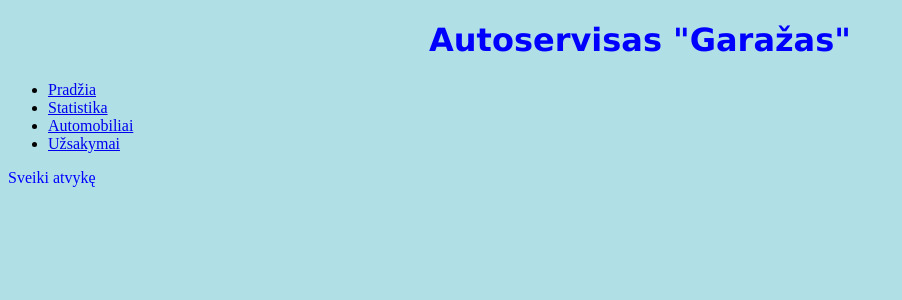
After one commit to tms-rls/ptu7_20230116_autoservisas, a Django app: template autoservisas/autoservisas_uzd/templates/pradzia.html in a window 1280 px wide. The commit adds this page. Shown: the top 300 px of the page, without its empty margins (0-902 px from the left). Run offline with Django 3.2, Linux system fonts and the light colour scheme; the template is opened without the code that fills it, so the values that code supplies are empty.

Commit message:
supaprastintas stilius

```diff
--- a/autoservisas/autoservisas_uzd/static/css/styles.css
+++ b/autoservisas/autoservisas_uzd/static/css/styles.css
@@ -1,5 +1,3 @@
-.sidebar-nav {
-    margin-top: 20px;
-    padding: 0;
-    list-style: none;
-}
+body {background-color: powderblue;}
+h1 {color: blue; font-family:verdana; text-align:center}
+p {color: blue;}
--- a/autoservisas/autoservisas_uzd/templates/automobiliai.html
+++ b/autoservisas/autoservisas_uzd/templates/automobiliai.html
@@ -1,7 +1,6 @@
 {% extends "bazinis.html" %}
 
 {% block content %}
-  <h1>Visi aptarnaujami automobiliai</h1>
   <p>Šiuo metu aptarnaujame šiuos automobilius:</p>
   {% for auto in visi_automobiliai %}
     <hr>
--- a/autoservisas/autoservisas_uzd/templates/bazinis.html
+++ b/autoservisas/autoservisas_uzd/templates/bazinis.html
@@ -3,26 +3,25 @@
 <head>
   {% block title %}<title>Autoservisas</title>{% endblock %}
   <meta charset="utf-8">
-  <meta name="viewport" content="width=device-width, initial-scale=1">
-  <link rel="stylesheet" href="https://stackpath.bootstrapcdn.com/bootstrap/4.1.3/css/bootstrap.min.css" integrity="sha384-MCw98/SFnGE8fJT3GXwEOngsV7Zt27NXFoaoApmYm81iuXoPkFOJwJ8ERdknLPMO" crossorigin="anonymous">
+  <meta name="viewport" content="width=device-width, initial-scale=1.0">
   <!-- Add additional CSS in static file -->
-  {% load static %}
+  <style>
+      {% load static %}
+  </style>
   <link rel="stylesheet" href="{% static 'css/styles.css' %}">
 </head>
 <body>
+<h1>Autoservisas "Garažas"</h1>
+  <nav class="navbar navbar-expand-sm bg-light">
   <div class="container-fluid">
-    <div class="row">
-      <div class="col-sm-2">
-      {% block sidebar %}
-        <ul class="sidebar-nav">
-          <li><a href="{% url 'statistika' %}">Statistika</a></li>
-          <li><a href="{% url 'visi_automobiliai' %}">Automobiliai</a></li>
-          <li><a href="{% url 'uzsakymai' %}">Užsakymai</a></li>
-        </ul>
-     {% endblock %}
-      </div>
-      <div class="col-sm-10 ">{% block content %}{% endblock %}</div>
-    </div>
+    <ul class="navbar-nav">
+      <li><a href="{% url 'pradzia' %}">Pradžia</a></li>
+      <li><a href="{% url 'statistika' %}">Statistika</a></li>
+      <li><a href="{% url 'visi_automobiliai' %}">Automobiliai</a></li>
+      <li><a href="{% url 'uzsakymai' %}">Užsakymai</a></li>
+    </ul>
   </div>
+  </nav>
+  <div>{% block content %}{% endblock %}</div>
 </body>
 </html>
--- /dev/null
+++ b/autoservisas/autoservisas_uzd/templates/pradzia.html
@@ -0,0 +1,5 @@
+{% extends "bazinis.html" %}
+
+{% block content %}
+<p>Sveiki atvykę</p>
+{% endblock %}
--- a/autoservisas/autoservisas_uzd/templates/statistika.html
+++ b/autoservisas/autoservisas_uzd/templates/statistika.html
@@ -1,10 +1,8 @@
 {% extends "bazinis.html" %}
 
 {% block content %}
-  <h1>Autoservisas "Garažas"</h1>
-  <p>Sveiki atvykę</p>
-  <p>Galime pasigirti savo statistika:</p>
-  <ul>
+  <h4>Galime pasigirti savo statistika</h4>
+  <ul >
     <li><strong>Šiuo metu mūsų teikiama paslaugų:</strong> {{ paslaugu_kiekis }}</li>
     <li><strong>Mūsų atlikti užsakymai:</strong> {{ atliktu_uzsakymu_kiekis }}</li>
     <li><strong>Mūsų aptarnaujamų automobilių:</strong> {{ automobiliu_kiekis }}</li>
--- a/autoservisas/autoservisas_uzd/templates/uzsakymai.html
+++ b/autoservisas/autoservisas_uzd/templates/uzsakymai.html
@@ -1,9 +1,9 @@
 {% extends "bazinis.html" %}
 
-{% block title %}Užsakymai{% endblock %}
+{% block title %}{% endblock %}
 
 {% block content %}
- <h1>Užsakymų sąrašas</h1>
+ <h2>Užsakymų sąrašas</h2>
  {% for uzsakymas in uzsakymai %}
  <hr>
  <p><a href="{{ uzsakymas.id }}">{{uzsakymas}}</a> </p>
--- a/autoservisas/autoservisas_uzd/templates/uzsakymas.html
+++ b/autoservisas/autoservisas_uzd/templates/uzsakymas.html
@@ -1,9 +1,9 @@
 {% extends "bazinis.html" %}
 
-{% block title%}Užsakymas{% endblock %}
+{% block title%}{% endblock %}
 
 {% block content %}
- <h1>Užsakymo detalizacija</h1>
+ <h2>Užsakymo detalizacija</h2>
    <li>Užsakymo data: {{ konkretus_uzsakymas.data }}</li>
    <li>Automobilis: {{ konkretus_uzsakymas.automobilis }}</li>
    <li>Užsakymo statusas: {{ konkretus_uzsakymas.statusas }}</li>
--- a/autoservisas/autoservisas_uzd/urls.py
+++ b/autoservisas/autoservisas_uzd/urls.py
@@ -3,7 +3,8 @@ from django.urls import path
 from . import views
 
 urlpatterns = [
-    path('', views.statistika, name='statistika'),  # views faile iskvieciama apibrezta funkcija statistika
+    path('', views.pasisveikinimas, name='pradzia'), # name nurodo puslapio pavadinima, naudojama puslapiu iskvietimuose
+    path('statistika/', views.statistika, name='statistika'),  # views faile iskvieciama apibrezta funkcija statistika
     path("automobiliai/", views.visi_automobiliai, name="visi_automobiliai"),
     path("automobiliai/<int:automobilio_id>", views.konkretus_automobilis, name="konkretus_automobilis"),
     path("uzsakymai/", views.UzsakymasListView.as_view(), name="uzsakymai"),
--- a/autoservisas/autoservisas_uzd/views.py
+++ b/autoservisas/autoservisas_uzd/views.py
@@ -5,6 +5,10 @@ from django.views import generic
 from .models import (Automobilis,
                      Uzsakymas,
                      Paslauga)
+
+
+def pasisveikinimas(request):
+    return render(request, 'pradzia.html')
 
 
 def statistika(request):
```
